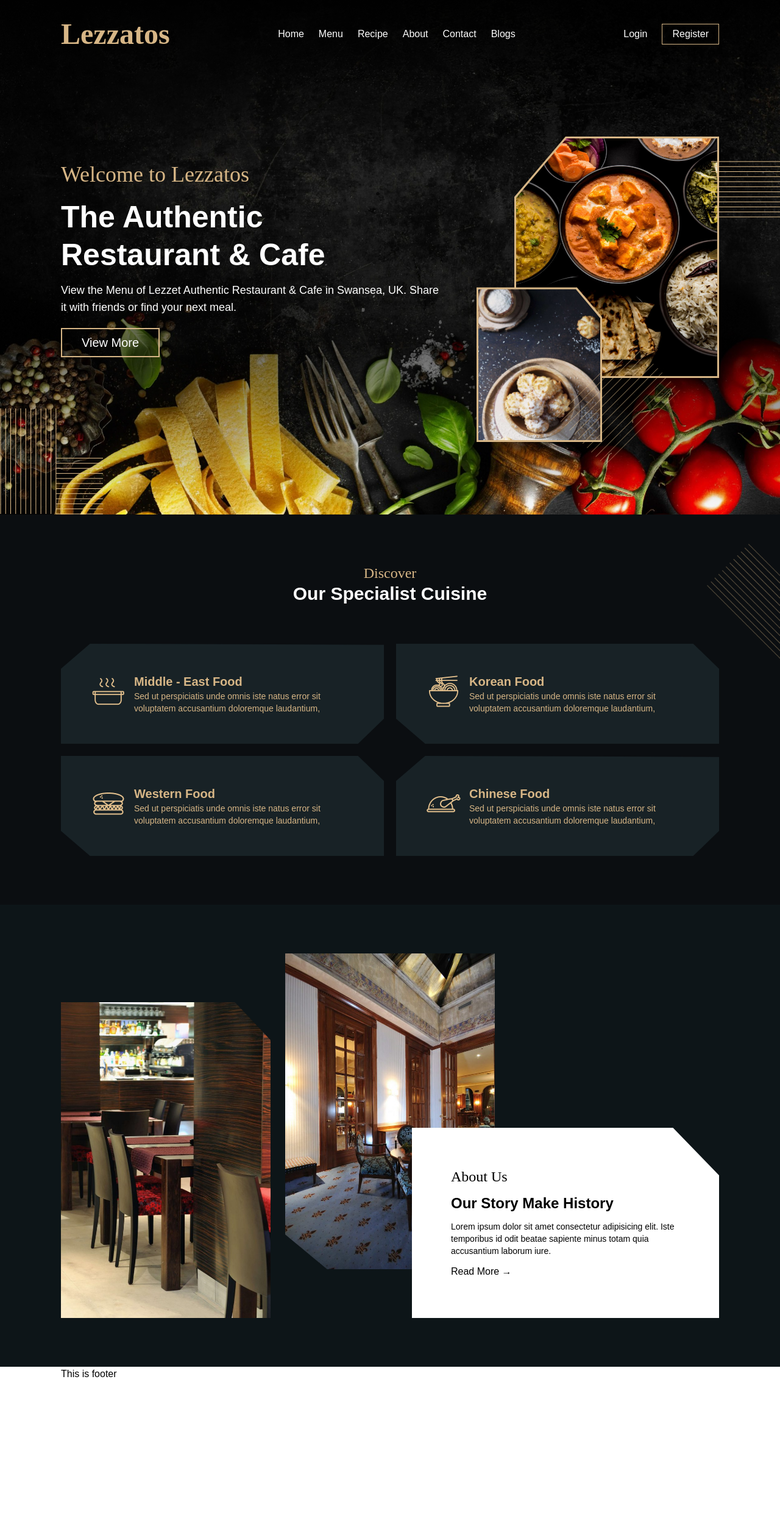
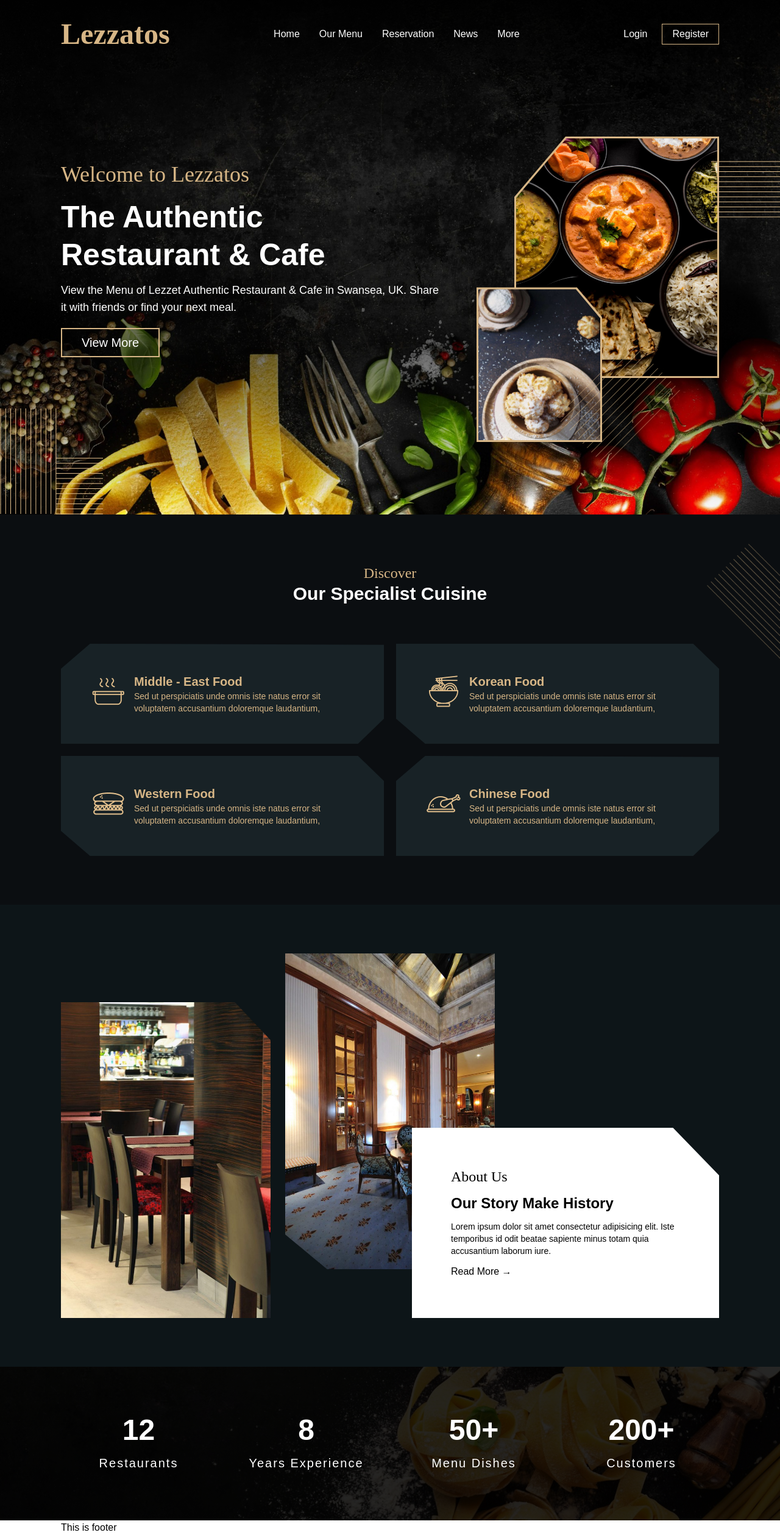
Before and after one commit to RakibulIslamm/Lezzatos-Restaurant-Website-, a React (Create React App) app: page / in a window 1280 px wide. Shown: the whole page at 61% size. Before the commit the page ends 2266 px from the top, so only its background shows below. Built offline with nearby package versions, Linux system fonts and the light colour scheme.

Commit message:
Statistic sec added

```diff
--- /dev/null
+++ b/src/Components/HomeComponents/Statistic/Statistic.js
@@ -0,0 +1,31 @@
+import React from 'react';
+import bg from '../../../images/home-images/italian-food-pasta-food-background-GXK8VUE-BG-Section.jpg'
+
+const Statistic = () => {
+    return (
+        <div className='py-20 bg-[#0B0E11] bg-cover bg-center' style={{
+            backgroundImage: `linear-gradient(rgba(0, 0, 0, 0.85), rgba(0, 0, 0, 0.85)),url(${bg})`
+        }}>
+            <div className='px-[100px] grid grid-cols-4 gap-5 text-white'>
+                <div className='text-center space-y-4'>
+                    <h2 className='text-5xl font-semibold'>12</h2>
+                    <p className='text-xl tracking-widest'>Restaurants</p>
+                </div>
+                <div className='text-center space-y-4'>
+                    <h2 className='text-5xl font-semibold'>8</h2>
+                    <p className='text-xl tracking-widest'>Years Experience</p>
+                </div>
+                <div className='text-center space-y-4'>
+                    <h2 className='text-5xl font-semibold'>50+</h2>
+                    <p className='text-xl tracking-widest'>Menu Dishes</p>
+                </div>
+                <div className='text-center space-y-4'>
+                    <h2 className='text-5xl font-semibold'>200+</h2>
+                    <p className='text-xl tracking-widest'>Customers</p>
+                </div>
+            </div>
+        </div>
+    );
+};
+
+export default Statistic;
--- a/src/Components/Shared/Header/PublicHeader/PublicHeader.js
+++ b/src/Components/Shared/Header/PublicHeader/PublicHeader.js
@@ -8,13 +8,12 @@ const PublicHeader = () => {
             <div className='max-w-[1920px] mx-auto'>
                 <div className='px-[100px] flex justify-between items-center'>
                     <h1 className='font-dancing-script font-bold text-5xl text-[#D7B686] py-8'>Lezzatos</h1>
-                    <div className='space-x-6'>
+                    <div className='space-x-8'>
                         <Link to='/'>Home</Link>
-                        <Link to='/menu'>Menu</Link>
-                        <Link to='/recipe'>Recipe</Link>
-                        <Link to='/about'>About</Link>
-                        <Link to='/contact'>Contact</Link>
-                        <Link to='/blogs'>Blogs</Link>
+                        <Link to='/our-menu'>Our Menu</Link>
+                        <Link to='/reservation'>Reservation</Link>
+                        <Link to='/news'>News</Link>
+                        <Link to='/more'>More</Link>
                     </div>
                     <div className='space-x-6'>
                         <button><Link to='/login'>Login</Link></button>
--- a/src/Pages/Public/Home.js
+++ b/src/Pages/Public/Home.js
@@ -2,6 +2,7 @@ import React from 'react';
 import AboutUs from '../../Components/HomeComponents/AboutUs/AboutUs';
 import DiscoverSec from '../../Components/HomeComponents/DiscoverSec/DiscoverSec';
 import Banner from '../../Components/HomeComponents/HomeBanner/Banner';
+import Statistic from '../../Components/HomeComponents/Statistic/Statistic';
 
 const Home = () => {
     return (
@@ -9,6 +10,7 @@ const Home = () => {
             <Banner />
             <DiscoverSec />
             <AboutUs />
+            <Statistic />
         </div>
     );
 };
```
